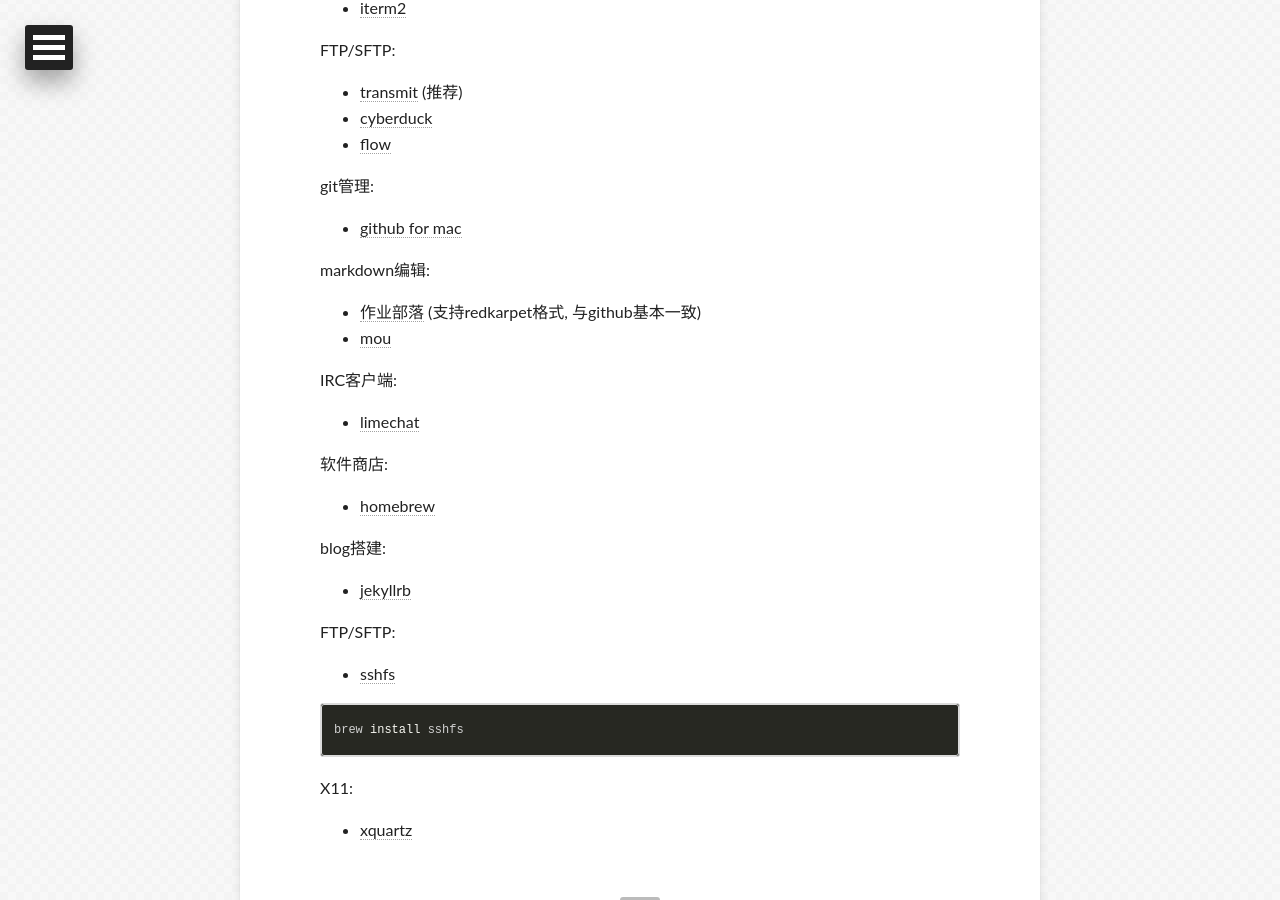
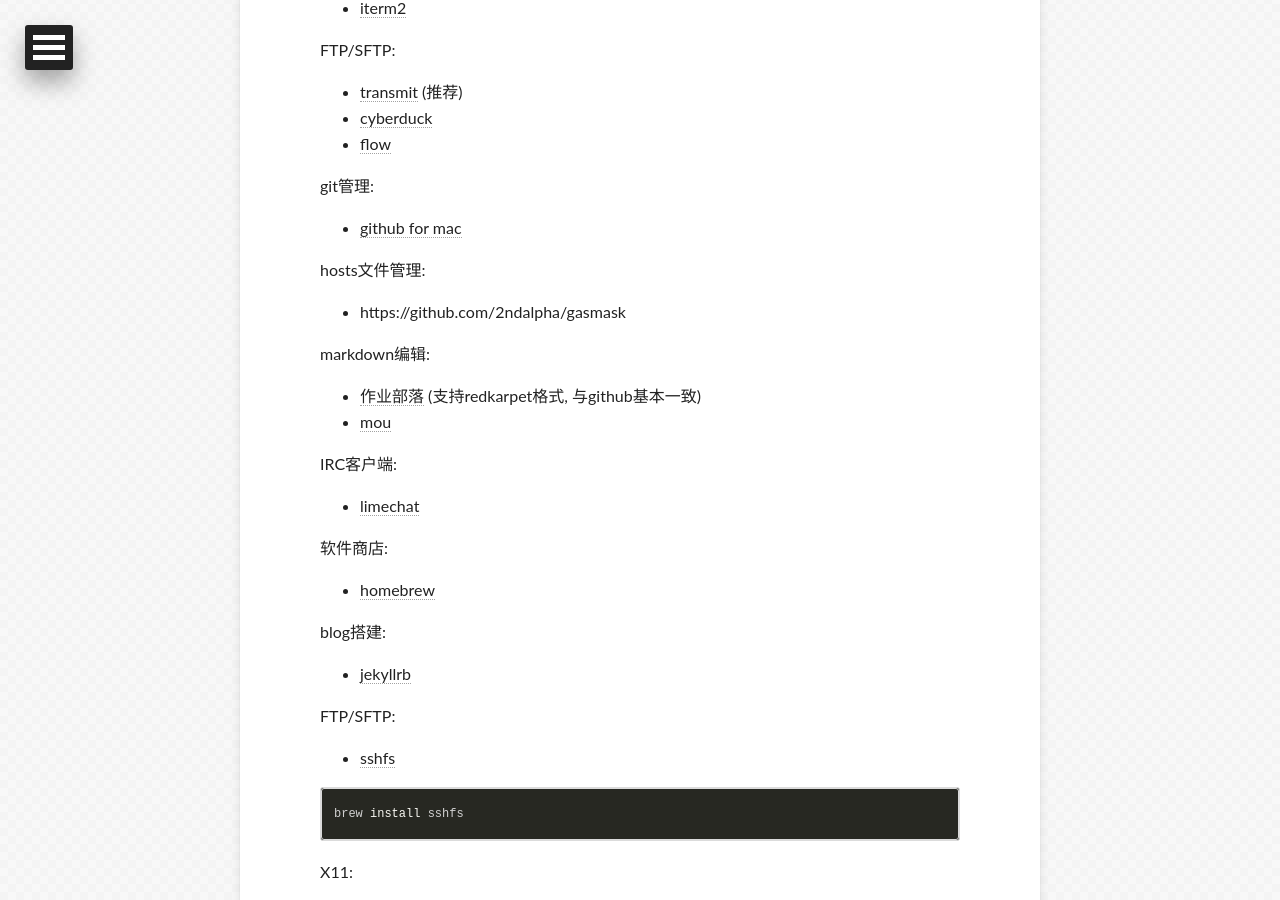
Before and after one commit to apyixiang/apyixiang.github.io, a Jekyll site: the page built from _posts/2014-02-14-mac-software.markdown, in a window 1280 px wide and 900 px high, scrolled down 2172 px. Built offline with Jekyll 4.4.1, drawn with Linux system fonts in a browser that asks for light colours; some web fonts are replaced; Markdown is read by kramdown in place of the engine named in the settings; comment, search, counter and statistics services are not loaded; some of the changed lines change nothing that is shown.

Commit message:
hosts管理

```diff
--- a/_posts/2014-02-14-mac-software.markdown
+++ b/_posts/2014-02-14-mac-software.markdown
@@ -102,6 +102,10 @@
 
 * [github for mac](http://mac.github.com)
 
+hosts文件管理:
+
+* https://github.com/2ndalpha/gasmask
+
 markdown编辑:
 
 * [作业部落](http://www.zybuluo.com) (支持redkarpet格式, 与github基本一致)
```
